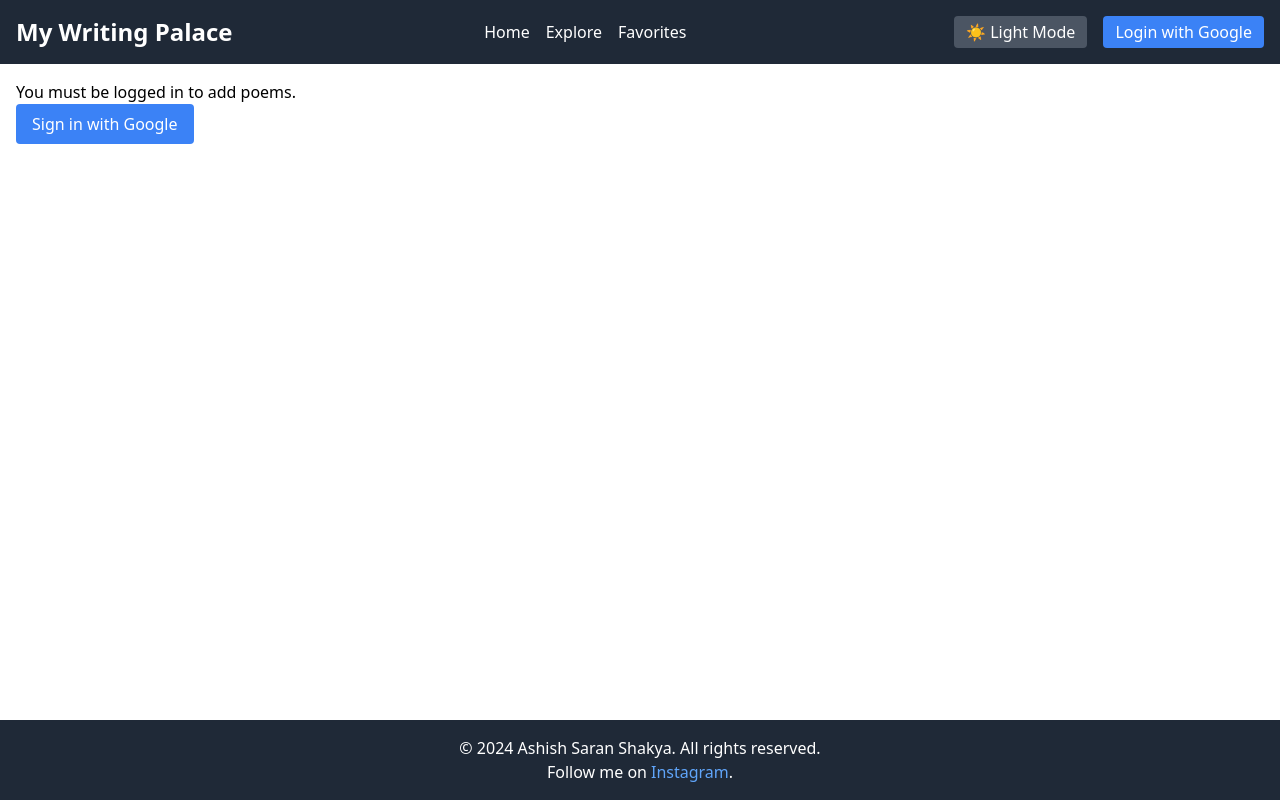
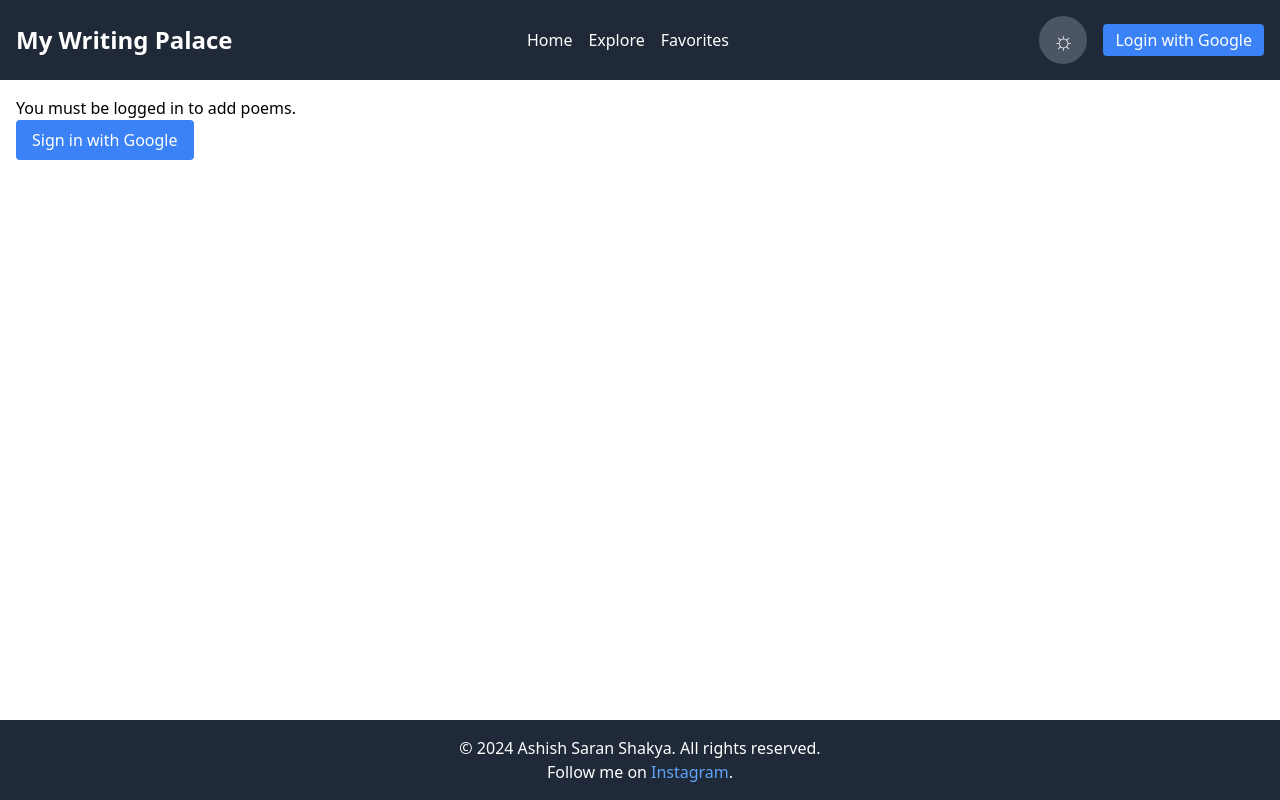
Before and after one commit to ashishsaranshakya/poetry-blog, a React (Vite) app: page /add-poem in a window 1280 px wide. Built offline with nearby package versions, Linux system fonts and the light colour scheme; no server answers; the database is empty.

Commit message:
add favorite button to PoemBox and minor changes

```diff
--- a/src/components/Header.jsx
+++ b/src/components/Header.jsx
@@ -52,9 +52,11 @@ const Header = () => {
         <div className="flex items-center space-x-4">
           <button
             onClick={toggleTheme}
-            className="bg-gray-600 text-white px-3 py-1 rounded hover:bg-gray-700"
+            className="bg-gray-600 text-white w-12 h-12 rounded-full hover:bg-gray-700 flex justify-center items-center"
           >
-            {isDarkMode ? '🌙 Dark Mode' : '☀️ Light Mode'}
+            <p className={`text-2xl ${isDarkMode ? 'transform -rotate-45' : ''}`}>
+              {isDarkMode ? '☾' : '☼'}
+            </p>
           </button>
 
           {user ? (
--- a/src/components/PoemBox.jsx
+++ b/src/components/PoemBox.jsx
@@ -1,18 +1,34 @@
 import React, { useContext } from 'react';
 import { Link } from 'react-router-dom';
 import { ThemeContext } from '../context/ThemeContext';
+import { PoemsContext } from '../context/PoemsContext';
 
 export const PoemBox = ({ poem }) => {
-	const { isDarkMode } = useContext(ThemeContext);
+  const { isDarkMode } = useContext(ThemeContext);
+  const { favorites, toggleFavorite } = useContext(PoemsContext);
 
-	return (
-		<div key={poem.id} className={`p-4 border rounded ${isDarkMode ? 'border-gray-700 bg-gray-800' : 'border-gray-300 bg-white'}`}>
-			<h3 className="text-xl font-medium">{poem.title}</h3>
-			{poem.content.slice(0, 10).map((line, index) =>
-				line ? (<p key={index}>{line}</p>) : (<br key={index} />)
-			)}
-			<Link to={`/poems/${poem.id}`} className={`text-blue-500 underline mt-2 block`}>
-				Show More
-			</Link>
-		</div>);
-}
+  const isFavorite = favorites.includes(poem.id);
+
+  const handleFavoriteToggle = async () => {
+    await toggleFavorite(poem.id);
+  };
+
+  return (
+    <div key={poem.id} className={`relative p-4 border rounded ${isDarkMode ? 'border-gray-700 bg-gray-800 text-white' : 'border-gray-300 bg-white text-black'}`}>
+
+      <button
+        onClick={handleFavoriteToggle}
+        className="absolute top-4 right-4 text-xl"
+      >
+        {isFavorite ? '❤️' : '🤍'}
+      </button>
+
+      <h3 className="text-xl font-medium mb-4">{poem.title}</h3>
+      <pre className="whitespace-pre-wrap">{poem.content.slice(0, 10).join('\n')}</pre>
+
+      <Link to={`/poems/${poem.id}`} className={`text-blue-500 underline mt-2 block`}>
+        Show More
+      </Link>
+    </div>
+  );
+};
```
